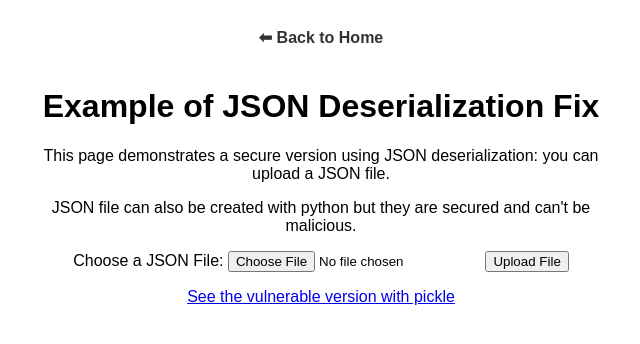
After one commit to ARITOSSS/Cyber_Security_Project, a Django app: page /deserialization_fix/ in a window 1280 px wide. The commit adds this page. Shown: the top 344 px of the page, without its empty margins (319-959 px from the left). Run offline with Django 5.2, Linux system fonts and the light colour scheme.

Commit message:
New version

```diff
--- /dev/null
+++ b/security_flaws/templates/security_flaws/deserialization_fix.html
@@ -0,0 +1,41 @@
+<!DOCTYPE html>
+<html lang="en">
+<head>
+    <meta charset="UTF-8">
+    <meta name="viewport" content="width=device-width, initial-scale=1.0">
+    <title>JSON Deserialization (Fix)</title>
+    <style>
+        .container {
+            max-width: 600px;
+            margin: auto;
+            padding: 20px;
+            text-align: center;
+            font-family: Arial, sans-serif;
+        }
+        .back-button {
+            display: inline-block;
+            margin-bottom: 20px;
+            color: #333;
+            text-decoration: none;
+            font-weight: bold;
+        }
+    </style>
+</head>
+<body>
+    <div class="container">
+        <a href="{% url 'home' %}" class="back-button">⬅ Back to Home</a>
+        <h1>Example of JSON Deserialization Fix</h1>
+        <p>This page demonstrates a secure version using JSON deserialization: you can upload a JSON file.</p>
+        <p>JSON file can also be created with python but they are secured and can't be malicious.</p>
+
+        <form method="post" enctype="multipart/form-data" action="{% url 'deserialization_fix' %}">
+            {% csrf_token %}
+            <label for="user_file">Choose a JSON File:</label>
+            <input type="file" id="user_file" name="user_file" accept=".json">
+            <button type="submit">Upload File</button>
+        </form>
+
+        <p><a href="{% url 'deserialization_flaw' %}">See the vulnerable version with pickle</a></p>
+    </div>
+</body>
+</html>
--- a/security_flaws/templates/security_flaws/home.html
+++ b/security_flaws/templates/security_flaws/home.html
@@ -69,7 +69,7 @@
             <a href="{% url 'sqli_flaw' %}" class="square">SQL Injection Vulnerability</a>
 
             <a href="{% url 'user_idor_flaw' user_id=1 %}" class="square">IDOR Vulnerable (Broken access control) </a> <!-- Remplacez 1 par un ID d'utilisateur existant -->
-            <a href="{% url 'file_upload_flaw' %}" class="square">File Upload Vulnerable</a>
+            <a href="{% url 'deserialization_flaw' %}" class="square">Deserialization Vulnerable</a>
 
             <a href="{% url 'xss_fix' %}" class="square">XSS Fix</a>
             <a href="{% url 'csrf_fix' %}" class="square">CSRF Fix</a>
@@ -77,7 +77,7 @@
 
             <a href="{% url 'user_idor_fix' user_id=1 %}" class="square">IDOR Fix (I don't seem to be working, check my flaw :) )</a> <!-- Remplacez 1 par un ID d'utilisateur existant -->
 
-            <a href="{% url 'file_upload_fix' %}" class="square">File Upload Fix</a>
+            <a href="{% url 'deserialization_fix' %}" class="square">Deserialization Fix</a>
         </div>
 
     </div>
--- a/security_flaws/urls.py
+++ b/security_flaws/urls.py
@@ -13,8 +13,9 @@ urlpatterns = [
     path('sqli_fix/', views.sqli_fix, name='sqli_fix'),
     path('user/<int:user_id>/', views.user_idor_flaw, name='user_idor_flaw'),
     path('user/secure/<int:user_id>/', views.user_idor_fix, name='user_idor_fix'),
-    path('file_upload_flaw/', views.file_upload_flaw, name='file_upload_flaw'),
-    path('file_upload_fix/', views.file_upload_fix, name='file_upload_fix'),
+    path('deserialization_flaw/', views.deserialization_flaw, name='deserialization_flaw'),
+    path('deserialization_fix/', views.deserialization_fix, name='deserialization_fix'),
+
 ]
 
 urlpatterns += static(settings.MEDIA_URL, document_root=settings.MEDIA_ROOT)
--- a/security_flaws/views.py
+++ b/security_flaws/views.py
@@ -1,11 +1,14 @@
 from django.shortcuts import render, get_object_or_404
-from django.http import HttpResponse
+from django.http import HttpResponse,HttpResponseBadRequest
 from django.db import connection
 from django.contrib.auth.decorators import login_required
 from django.http import Http404
-from .models import UserIDOR, UploadedFile
-from django.core.files.storage import FileSystemStorage
+from .models import UserIDOR
 from django.http import HttpResponseBadRequest
+from django.views.decorators.csrf import csrf_exempt
+import pickle
+import json
+
 
 
 # Create your views here.
@@ -22,6 +25,7 @@ def xss_fix(request):
     user_input = request.GET.get('user_input','')
     return render(request, 'security_flaws/xss_fix.html' , {'user_input': user_input})
 
+@csrf_exempt
 def csrf_flaw(request):
     if request.method == 'POST':
         user_data = request.POST.get('user_data', '')
@@ -83,23 +87,27 @@ def user_idor_fix(request,user_id):
 
     return render(request, 'security_flaws/user_idor_fix.html', {'user': user})
 
-def file_upload_flaw(request):
-    if request.method == 'POST' and request.FILES['file']:
-        uploaded_file = request.FILES['file']
-        fs = FileSystemStorage()
-        file_path = fs.save(uploaded_file.name, uploaded_file)
-        UploadedFile.objects.create(file=file_path)
-        return render(request, 'security_flaws/file_upload_flaw.html', {'uploaded_file': uploaded_file})
-    return render(request, 'security_flaws/file_upload_flaw.html')
+def deserialization_flaw(request):
+    if request.method == 'POST' and request.FILES.get('user_file'):
+        try:
+            user_file = request.FILES['user_file']
+            file_content = user_file.read()
 
-def file_upload_fix(request):
-    if request.method == 'POST' and request.FILES['file']:
-        uploaded_file = request.FILES['file']
-        # Valider le type MIME du fichier (uniquement images ou PDF dans cet exemple)
-        if uploaded_file.content_type not in ['image/jpeg', 'image/png', 'application/pdf']:
-            return HttpResponseBadRequest("Type de fichier non autorisé. Seuls les images et PDF sont autorisés.")
-        fs = FileSystemStorage()
-        file_path = fs.save(uploaded_file.name, uploaded_file)
-        UploadedFile.objects.create(file=file_path)
-        return render(request, 'security_flaws/file_upload_fix.html', {'uploaded_file': uploaded_file})
-    return render(request, 'security_flaws/file_upload_fix.html')
+            deserialized_data = pickle.loads(file_content)
+            return HttpResponse(f"Data received: {deserialized_data}")
+        except (pickle.UnpicklingError, Exception) as e:
+            return HttpResponseBadRequest(f"Pickle error: {str(e)}")
+
+    return render(request, 'security_flaws/deserialization_flaw.html')
+
+def deserialization_fix(request):
+    if request.method == 'POST' and request.FILES.get('user_file'):
+        try:
+            user_file = request.FILES['user_file']
+            file_content = user_file.read().decode('utf-8')
+            deserialized_data = json.loads(file_content)
+            return HttpResponse(f"Data received: {deserialized_data}")
+        except (json.JSONDecodeError, Exception) as e:
+            return HttpResponseBadRequest(f"JSON error: {str(e)}")
+
+    return render(request, 'security_flaws/deserialization_fix.html')
```
Also changed, not shown: security_flaws/templates/security_flaws/deserialization_flaw.html (added, +43 -0 lines), security_flaws/templates/security_flaws/file_upload_fix.html (deleted, +0 -23 lines), security_flaws/templates/security_flaws/file_upload_flaw.html (deleted, +0 -25 lines).
